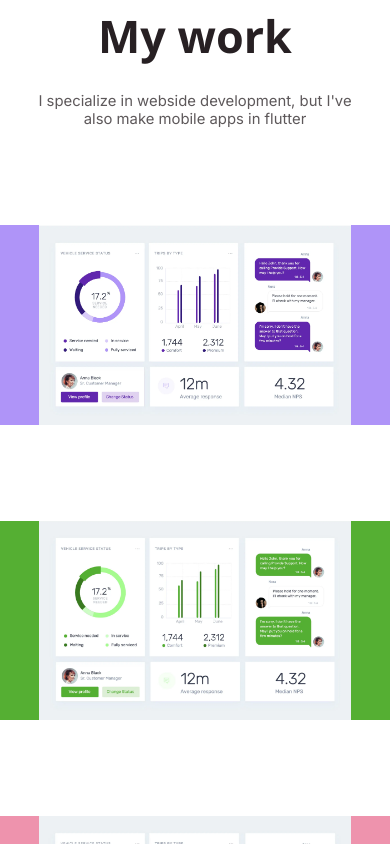
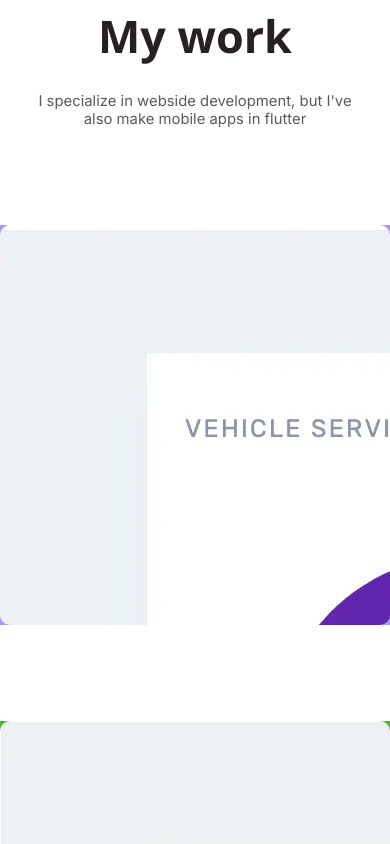
Before and after one commit to JMGCode/portfolio, a Next.js app: page / in a window 390 px wide. Shown: the part 2237-3081 px from the top of the page. Built offline with nearby package versions, Linux system fonts and the light colour scheme.

Commit message:
feat: add zoom in and blur effect on work cards

```diff
--- a/app/home/works/Works.module.scss
+++ b/app/home/works/Works.module.scss
@@ -28,30 +28,9 @@
   gap: 256px;
 }
 
-.image-background {
-  width: 100%;
-  display: flex;
-  justify-content: center;
-}
-
-.image-container {
-  width: calc(100% - (128px * 2));
-  background-color: yellowgreen;
-}
-
-.image-container img {
-  width: 100%;
-  height: 100%;
-  object-fit: cover;
-}
-
 @media screen and (max-width: 1200px) {
   .list-container {
     gap: 160px;
-  }
-
-  .image-container {
-    width: 80%;
   }
 }
 
@@ -69,3 +48,95 @@
     line-height: getLineHeight(-1);
   }
 }
+
+///================
+///
+.main-project-container {
+  display: grid;
+  grid-template-columns: repeat(3, 1fr);
+  gap: 20px;
+  width: 100%;
+}
+
+.overlay {
+  position: absolute;
+
+  height: 100%;
+  width: 100%;
+  opacity: 0;
+  background-color: rgba(0, 0, 0, 0.6);
+  transition: 0.5s ease;
+  border: solid white;
+  border-width: 0px;
+  // display: flex;
+  // align-items: center;
+  // justify-content: center;
+  // text-align: center;
+}
+
+.overlay ul {
+  display: flex;
+  justify-content: flex-start;
+  gap: 16px;
+}
+.overlay li {
+  list-style: none;
+}
+
+.image-container {
+  position: relative;
+  width: 100%;
+  height: 400px;
+  overflow: hidden;
+  border-radius: 10px;
+}
+
+.image-container img {
+  object-fit: cover;
+  transition: transform 600ms, filter 1200ms ease-in-out, border 500ms;
+  filter: blur(0);
+  transform: scale(1);
+}
+
+.image-container:hover .overlay {
+  opacity: 1;
+}
+
+.image-container:hover img {
+  filter: blur(2px);
+  transform: scale(1.4);
+}
+
+.image-container:hover .img-click-icon {
+  opacity: 0;
+}
+
+.img-click-icon {
+  color: white;
+  position: absolute;
+
+  background-color: rgba(0, 0, 0, 0.4);
+  width: 100%;
+  height: 100%;
+  padding: 0.5em 1.5em;
+  display: flex;
+  flex-direction: column;
+  align-items: center;
+  justify-content: center;
+  font-weight: bold;
+  transition: opacity 300ms;
+}
+
+@media screen and (max-width: 1000px) {
+  .main-project-container {
+    grid-template-columns: 1fr;
+    max-width: 800px;
+    padding: 0 30px;
+  }
+}
+
+@media (hover: hover) {
+  .img-click-icon {
+    opacity: 0;
+  }
+} ;
```
